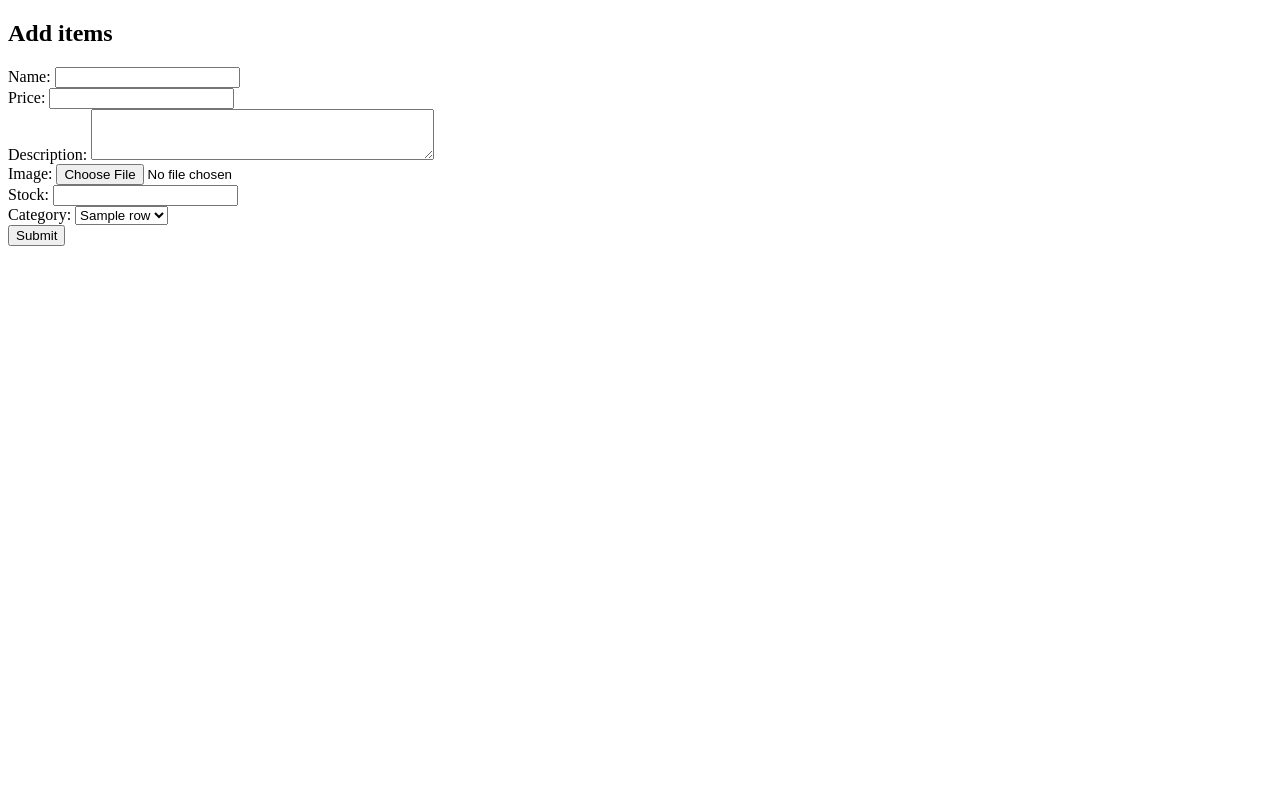
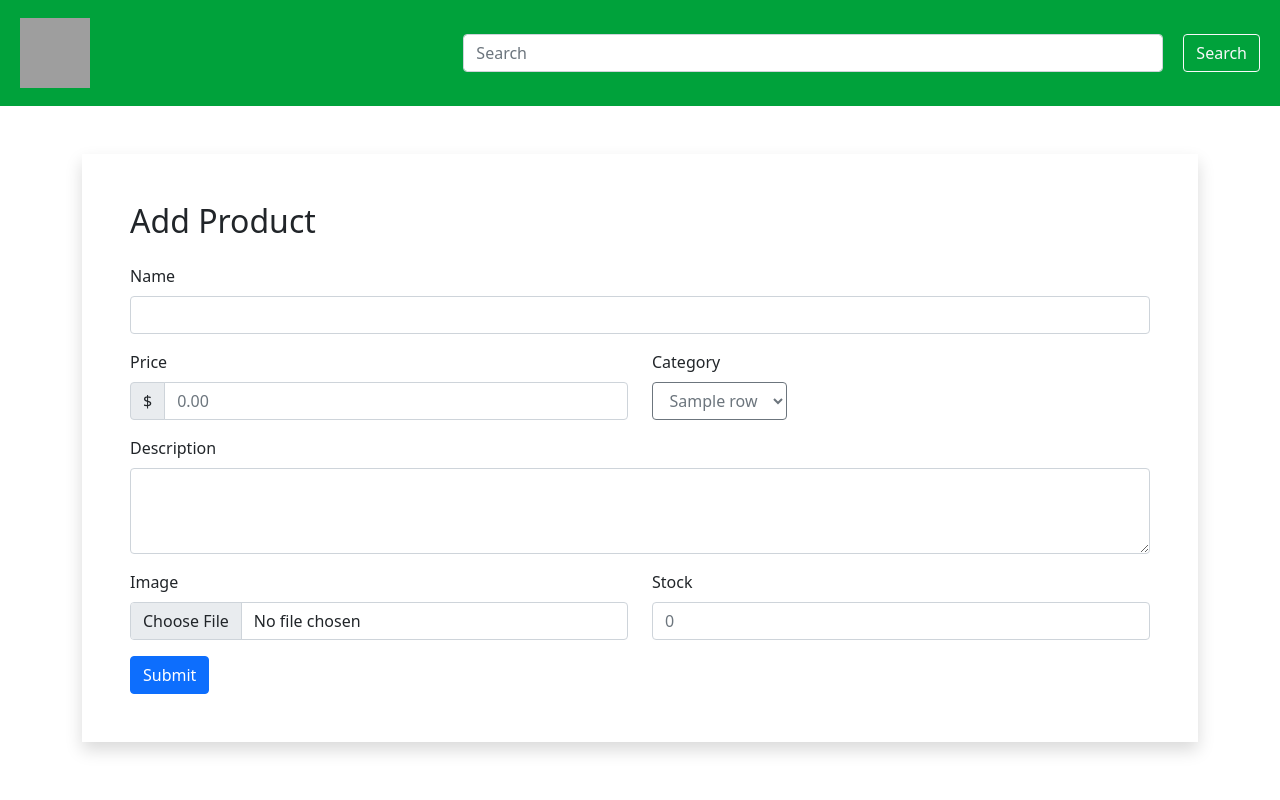
Before and after one commit to junjiechoo/is458, a Python web app: template templates/add.html in a window 1280 px wide. Run offline with Jinja, Linux system fonts and the light colour scheme; the template is opened without the code that fills it: most values are stand-ins (such as "Sample title", 1, 10 or a date in 2020); some libraries are stand-ins or nearby versions; grey boxes are pictures that could not be loaded.

Commit message:
Added proper styling to Add Product page

```diff
--- a/templates/add.html
+++ b/templates/add.html
@@ -1,22 +1,180 @@
-<!DOCTYPE HTML>
+<!DOCTYPE html>
 <html>
   <head>
+    <link
+      rel="stylesheet"
+      href="{{ url_for('static', filename='./css/home.css') }}"
+    />
+    <link
+      rel="stylesheet"
+      href="{{ url_for('static', filename='./css/topStyle.css') }}"
+    />
+    <link
+      href="https://cdn.jsdelivr.net/npm/bootstrap@5.1.3/dist/css/bootstrap.min.css"
+      rel="stylesheet"
+      integrity="sha384-1BmE4kWBq78iYhFldvKuhfTAU6auU8tT94WrHftjDbrCEXSU1oBoqyl2QvZ6jIW3"
+      crossorigin="anonymous"
+    />
     <title>Admin</title>
   </head>
   <body>
-<h2>Add items</h2>
-<form action="/addItem" method="POST" enctype="multipart/form-data">
-	Name: <input type="text" name="name"><br>
-	Price: <input type="number" name="price"><br>
-	Description: <textarea name="description" rows=3 cols="40"></textarea><br>
-	Image: <input type="file" name="image"><br>
-	Stock: <input type="text" name="stock"><br>
-	Category: <select name="category">
+    <nav class="navbar navbar-light" style="background-color: #00a23b">
+      <a href="/">
+        <!-- <img id="logo" src= {{ url_for('static', filename='images/logo.png') }} /> -->
+        <img
+          id="logo"
+          src="https://is458.s3.amazonaws.com/logo.png"
+          style="height: 70px; width: 70px"
+        />
+      </a>
+      <form action="{{url_for('search')}}" method="POST">
+        <input
+          id="searchBox"
+          class="form-control"
+          placeholder="Search"
+          type="text"
+          name="searchQuery"
+        />
+        <input
+          id="searchButton"
+          class="btn btn-outline-light"
+          type="submit"
+          value="Search"
+        />
+      </form>
+
+      <!-- {% if not loggedIn %}
+		<div id="signInButton">
+			<button type="button" href="/loginForm" class="btn btn-outline-light">Sign In</button>
+		</div>
+		{% else %}
+		<div class="dropdown">
+			<button class="dropbtn">Hello, <br>{{firstName}}</button>
+			<div class="dropdown-content">
+				<a href="/account/orders">Your orders</a>
+				<a href="/account/profile">Your profile</a>
+				<hr>
+				<a href="/logout">Sign Out</a>
+			</div>
+		</div>
+		{% endif %}
+		<div id="kart">
+			<a class="kartlink" href="/cart">
+				<img src={{url_for('static', filename='images/shoppingCart.png')}} id="cartIcon" />
+				CART {{noOfItems}}
+			</a>
+		</div> -->
+    </nav>
+
+    <section class="container mt-5">
+      <div class="container p-5 shadow">
+				<h2>Add Product</h2>
+        <form
+          class="row row-cols-2 align-items-center"
+          action="/addItem"
+          method="POST"
+          enctype="multipart/form-data"
+        >
+          <div class="col-12 mt-3">
+            <label for="item-name" class="form-label">Name</label>
+            <input
+              id="item-name"
+              class="form-control"
+              type="text"
+              name="name"
+            />
+          </div>
+
+          <div class="col-6 mt-3">
+            <label for="price" class="form-label">Price</label>
+            <div class="input-group">
+              <span id="currency" class="input-group-text">$</span>
+              <input
+                id="price"
+                class="form-control"
+                type="number"
+                name="price"
+                aria-label="price"
+                aria-describedby="currency"
+                placeholder="0.00"
+              />
+            </div>
+          </div>
+
+          <div class="col-6 mt-3">
+            <label for="category" class="form-label">Category</label>
+            <div>
+              <select
+                id="category"
+                class="btn btn-outline-secondary dropdown-toggle"
+                name="category"
+              >
                 {% for row in categories %}
-			<option value="{{row[0]}}">{{row[1]}}</option>
+                <option class="dropdown-item" value="{{row[0]}}">
+                  {{row[1]}}
+                </option>
                 {% endfor %}
-	</select><br>
-	<input type="submit">
+              </select>
+            </div>
+          </div>
+
+          <div class="col-12 mt-3">
+            <label for="description" class="form-label">Description</label>
+            <div>
+              <textarea
+                id="description"
+                class="form-control"
+                name="description"
+                rows="3"
+                cols="40"
+              ></textarea>
+            </div>
+          </div>
+
+          <div class="col-6 mt-3">
+            <label for="image-upload" class="form-label">Image</label>
+            <div>
+              <input
+                id="image-upload"
+                class="form-control"
+                type="file"
+                name="image"
+              />
+            </div>
+          </div>
+
+          <div class="col-6 mt-3">
+            <label for="stock" class="form-label">Stock</label>
+            <input
+              id="stock"
+              class="form-control"
+              type="number"
+              name="stock"
+              placeholder="0"
+            />
+          </div>
+
+          <div class="col-12 mt-3">
+            <input class="btn btn-primary" type="submit" />
+          </div>
         </form>
+      </div>
+    </section>
+
+    <script
+      src="https://code.jquery.com/jquery-3.3.1.slim.min.js"
+      integrity="sha384-q8i/X+965DzO0rT7abK41JStQIAqVgRVzpbzo5smXKp4YfRvH+8abtTE1Pi6jizo"
+      crossorigin="anonymous"
+    ></script>
+    <script
+      src="https://cdnjs.cloudflare.com/ajax/libs/popper.js/1.14.7/umd/popper.min.js"
+      integrity="sha384-UO2eT0CpHqdSJQ6hJty5KVphtPhzWj9WO1clHTMGa3JDZwrnQq4sF86dIHNDz0W1"
+      crossorigin="anonymous"
+    ></script>
+    <script
+      src="https://stackpath.bootstrapcdn.com/bootstrap/4.3.1/js/bootstrap.min.js"
+      integrity="sha384-JjSmVgyd0p3pXB1rRibZUAYoIIy6OrQ6VrjIEaFf/nJGzIxFDsf4x0xIM+B07jRM"
+      crossorigin="anonymous"
+    ></script>
   </body>
 </html>
```
Lines whose indentation alone changed are shown as unchanged.
